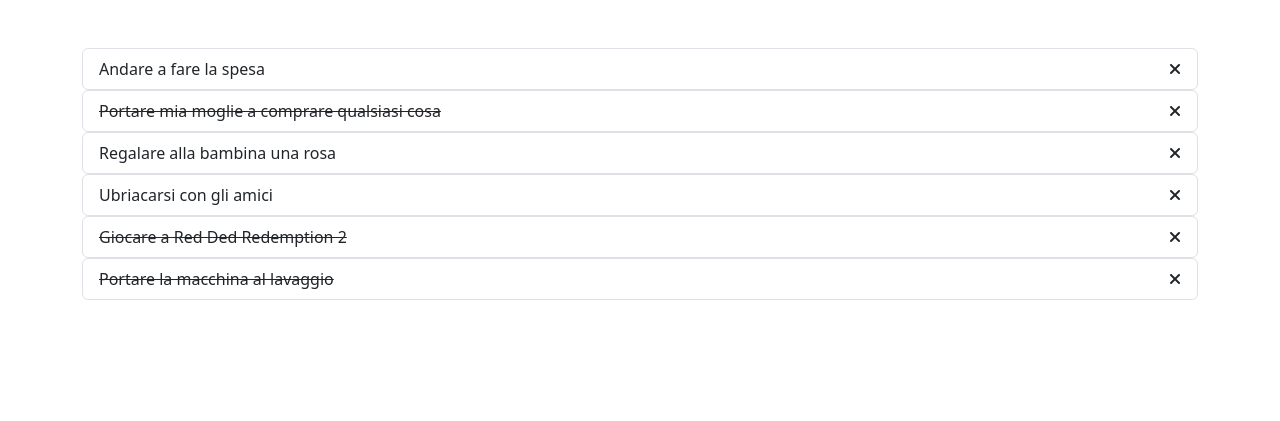
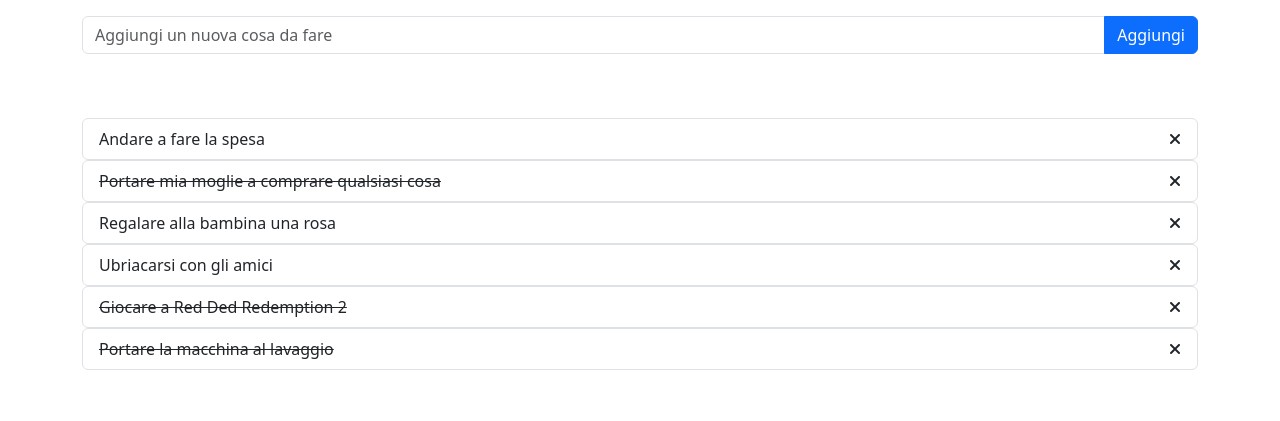
Before and after one commit to CosimoPetrarca/vue-todolist, a plain HTML site: page index.html in a window 1280 px wide. Drawn offline with nearby package versions, Linux system fonts and the light colour scheme.

Commit message:
Milestone 3 aggiunta input

```diff
--- a/index.html
+++ b/index.html
@@ -25,6 +25,16 @@
     <div id="app">
         <div class="container">
             <div class="row">
+                <div class="col my-3">
+                    <div class="input-group">
+                        <input v-model="newTodoText" type="text" class="form-control"
+                            placeholder="Aggiungi un nuova cosa da fare">
+                        <button class="btn btn-primary">Aggiungi</button>
+                    </div>
+                </div>
+            </div>
+
+            <div class="row">
                 <div class="col my-5">
                     <ul v-for="(todo, index) in todos" class="list-group">
                         <li class="list-group-item d-flex justify-content-between align-items-center"
@@ -32,7 +42,6 @@
                             <span @click="removeTodo(index)"><i class="fa-solid fa-xmark"></i></span>
                         </li>
                     </ul>
-
                 </div>
             </div>
         </div>
```
